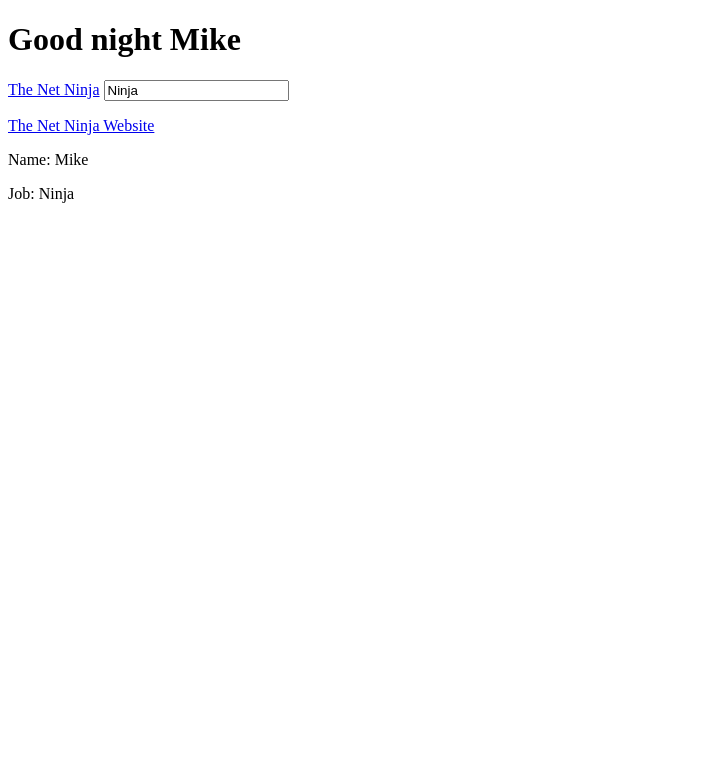
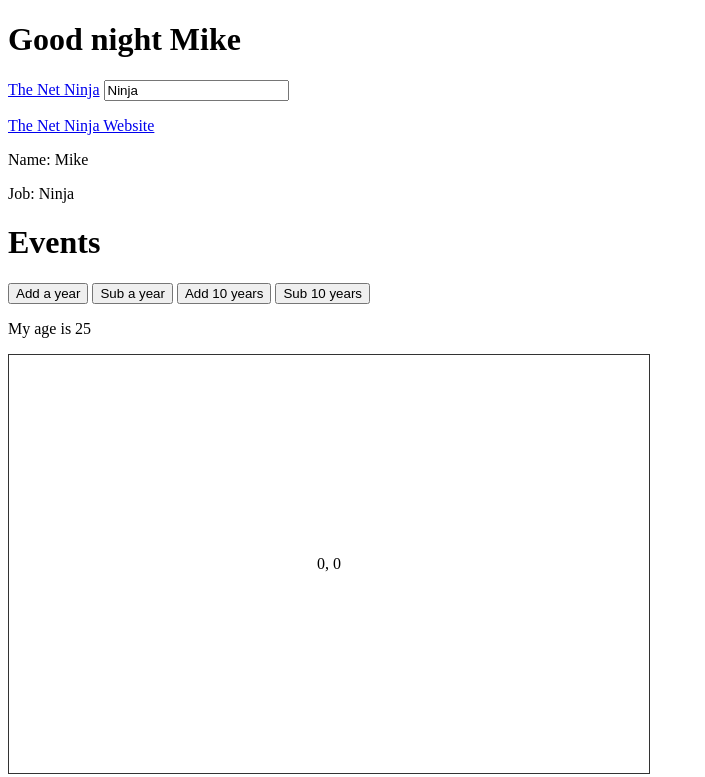
Before and after one commit to MikeParish/vuejs_tut, a plain HTML site: page index.html in a window 1280 px wide. Shown: the whole page, without its empty margins (0-705 px from the left). Drawn offline with nearby package versions, Linux system fonts and the light colour scheme.

Commit message:
Events tutorial

```diff
--- a/app.js
+++ b/app.js
@@ -4,11 +4,24 @@ new Vue({
         name: 'Mike',
         job: 'Ninja',
         website: 'https://google.com',
-        websiteTag: '<a href="https://google.com">The Net Ninja Website</a>'
+        websiteTag: '<a href="https://google.com">The Net Ninja Website</a>',
+        age: 25,
+        x: 0,
+        y: 0,
     },
     methods: {
         greet: function(time){
             return 'Good ' + time + ' ' + this.name;
+        },
+        add: function(inc) {
+            this.age += inc;
+        },
+        sub: function(dec) {
+            this.age -= dec;
+        },
+        updateXY: function(event) {
+            this.x = event.offsetX;
+            this.y = event.offsetY;
         }
     }
 })
--- a/index.html
+++ b/index.html
@@ -9,13 +9,37 @@
 </head>
 <body>
     <div id="vue-app">
+        <!-- Displaying a method/function that takes a parameter -->
         <h1>{{ greet('night') }}</h1>
-        <a v-bind:href="website">The Net Ninja</a><!-- v-bind: binding data
-        to different attributes on a element -->
+
+        <!-- v-bind: binding data to different attributes on an element -->
+        <a v-bind:href="website">The Net Ninja</a>
+
+        <!-- v:bind on input value to add job to form -->
         <input type="text" v-bind:value="job">
+
+        <!-- v-html - within this p tag put this html -->
         <p v-html="websiteTag"></p>
+
+        <!-- displaying data objects -->
         <p>Name: {{ name }}</p>
         <p>Job: {{ job }}</p>
+
+        <h1>Events</h1>
+        <!-- v-on: binding button click to add a year to age data object, listening for click event -->
+        <!-- @ is shorthand for v:on -->
+        <button @click="add(1)">Add a year</button>
+        <!-- v-on: binding button click to sub a year from age data object -->
+        <button v-on:click="sub(1)">Sub a year</button>
+        <!-- v-on: double click adds 10, listening for click event -->
+        <!-- @ is shorthand for v:on -->
+        <button @dblclick="add(10)">Add 10 years</button>
+        <!-- v-on: double click subs 10 -->
+        <button v-on:dblclick="sub(10)">Sub 10 years</button>
+        <p>My age is {{ age }}</p>
+
+        <!-- tracking mouse movement inside box -->
+        <div id="canvas" v-on:mousemove="updateXY">{{ x }}, {{ y }}</div>
     </div>
 </body>
     <script src="app.js"></script>
--- a/styles.css
+++ b/styles.css
@@ -0,0 +1,6 @@
+#canvas {
+    width: 600px;
+    padding: 200px 20px;
+    text-align: center;
+    border: 1px solid #333;
+}
```
